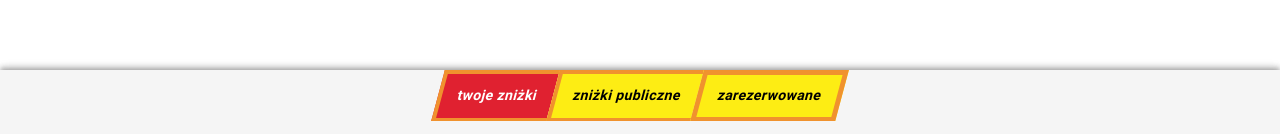
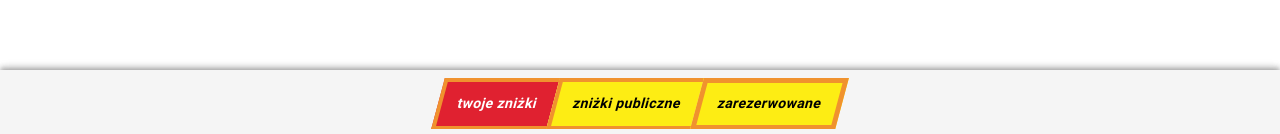
Before and after one commit to michal3toja7/shakeomat-front, a React (Create React App) app: page / in a window 1280 px wide. Shown: the part 663-797 px from the top of the page. Built offline with nearby package versions, Linux system fonts and the light colour scheme; no server answers; sample sign-in values are in the browser's storage.

Commit message:
Changed container from custom theme to grid. Changed Theme to custom app

```diff
--- a/src/components/discounts/DiscountContainerComponent.module.css
+++ /dev/null
@@ -1,15 +0,0 @@
-.container {
-    padding: 100px 10%;
-}
-.discount-container{
-    display: flex;
-    row-gap: 30px;
-    column-gap: 30px;
-    flex-direction: row;
-    flex-wrap: wrap;
-}
-@media (max-width: 800px) {
-    .discount-container{
-        justify-content: center;
-    }
-}
--- a/src/components/discounts/DiscountContainerComponent.tsx
+++ b/src/components/discounts/DiscountContainerComponent.tsx
@@ -1,32 +1,29 @@
 import React, {useEffect, useState} from "react";
-import style from './DiscountContainerComponent.module.css'
 import IDiscountCoupon from "../../types/discountCoupon.type";
 import DiscountCouponComponent from "./coupon/DiscountCouponComponent";
 import getDiscountCoupons from "../../services/discount.service";
-import {useSearchParams} from "react-router-dom";
 import LoadingModal from "../siteBase/LoadingModal";
+import {Container, Grid} from "@mui/material";
 
 
-type DiscountContainerComponentProps = {}
+type DiscountContainerComponentProps = {
+    discountsType: string
+}
 
-const DiscountContainerComponent: React.FC<DiscountContainerComponentProps> = () => {
+const DiscountContainerComponent: React.FC<DiscountContainerComponentProps> = ({discountsType}) => {
     const [discountCoupons, setDiscountCoupons] = useState<IDiscountCoupon[]>()
     const [loading, setLoading] = useState<boolean>(true)
-    const [searchParams] = useSearchParams()
-    const getType = () => {
-        return searchParams.get("type") || "private"
-    }
 
 
     useEffect(() => {
         setLoading(true)
-        getDiscountCoupons(getType())
+        getDiscountCoupons(discountsType)
             .then(result => {
                 setDiscountCoupons(result.results)
                 setLoading(false)
             })
-            .catch(()=> setLoading(false))
-    }, [searchParams]);
+            .catch(() => setLoading(false))
+    }, [discountsType]);
 
     const discountsUpdate = (discount: IDiscountCoupon, remove: boolean = false) => {
         if (!discountCoupons)
@@ -43,22 +40,23 @@ const DiscountContainerComponent: React.FC<DiscountContainerComponentProps> = ()
     }
 
     return (
-        <div className={style["container"]}>
-            <div className={style["discount-container"]}>
+        <Container>
+            <Grid container>
                 {
                     discountCoupons?.map(discountCoupon => {
                         return (
+                            <Grid item xs={12} md={6} lg={4}>
                                 <DiscountCouponComponent key={discountCoupon.id}
                                                          discountCoupon={discountCoupon}
                                                          discountUpdate={discountsUpdate}
                                 />
+                            </Grid>
                         )
                     })
                 }
-            </div>
+            </Grid>
             <LoadingModal isLoading={loading}/>
-
-        </div>
+        </Container>
     )
 }
 
--- a/src/shared/styles/muiTheme.ts
+++ b/src/shared/styles/muiTheme.ts
@@ -38,7 +38,7 @@ export const baseTheme: ThemeOptions = {
                     fontWeight: 700,
                     paddingInline: 15,
                     textTransform: "none",
-                    border: 4 ,
+                    border: 4,
                     borderStyle: "solid",
                     borderColor: themePalette.palette.third.main,
                     transform: "skew(-15deg)"
@@ -48,7 +48,8 @@ export const baseTheme: ThemeOptions = {
         MuiTabs: {
             styleOverrides: {
                 root: {
-                    marginBottom: "1em"
+                    marginBottom: "0.5em",
+                    marginTop: "0.5em",
                 },
                 flexContainer: {
                     transform: "skew(-15deg)",
@@ -57,8 +58,6 @@ export const baseTheme: ThemeOptions = {
                     height: 0,
                     display: "none",
                 },
-
-
             },
         },
         MuiTab: {
@@ -69,7 +68,7 @@ export const baseTheme: ThemeOptions = {
 
                     color: "#000000",
                     textTransform: "none",
-                    border: 4 ,
+                    border: 4,
                     borderStyle: "solid",
                     borderColor: themePalette.palette.third.main,
                     borderRight: "none",
@@ -78,7 +77,7 @@ export const baseTheme: ThemeOptions = {
                         color: "#FFFFFF",
                     },
                     "&:last-child": {
-                        border: 5 ,
+                        border: 5,
                         borderStyle: "solid",
                         borderColor: themePalette.palette.third.main,
                     }
@@ -86,6 +85,41 @@ export const baseTheme: ThemeOptions = {
 
             },
         },
+        MuiCard: {
+            styleOverrides: {
+                root: {
+                    border: 1,
+                    borderStyle: "solid",
+                    borderRadius: 10,
+                    backgroundColor: themePalette.palette.primary.main,
+                    borderColor: themePalette.palette.third.main,
+                    // width: 400,
+                    maxWidth: 350,
+                    minWidth: 350,
+                }
+            }
+        },
+        MuiCardMedia: {
+            styleOverrides: {
+                root: {
+                    height: 420,
+                    backgroundColor: themePalette.palette.background.default,
+                }
+            }
+        },
+        MuiGrid: {
+            styleOverrides: {
+                root: {
+                    rowGap:40,
+                    justifyContent: "center",
+                    alignItems: "center"
+                },
+                item: {
+                    display:'flex',
+                    justifyContent:'center'
+                }
+            }
+        }
 
     }
 
```
Lines whose indentation alone changed are shown as unchanged.
